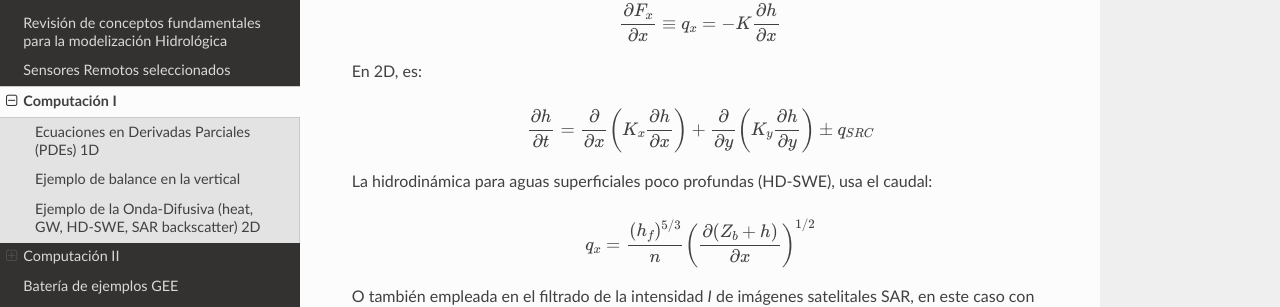
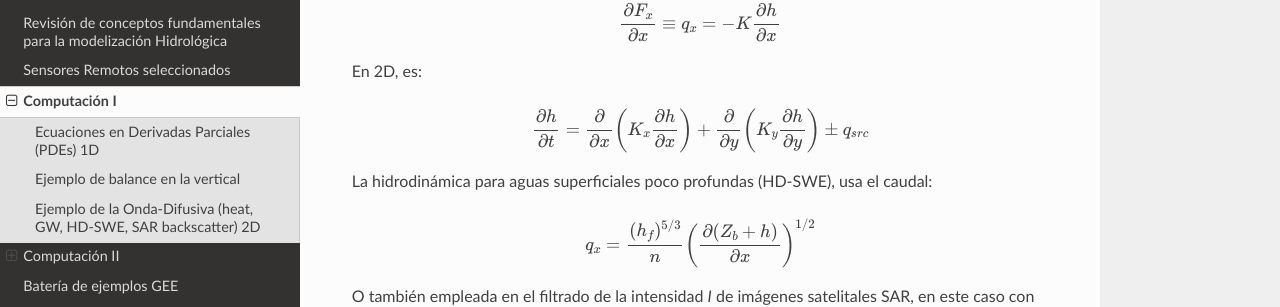
Before and after one commit to ivillamadrid/HidrologiaXXI, a Sphinx documentation site: the page built from docs/source/computacion.rst, in a window 1280 px wide and 900 px high, scrolled down 898 px. Shown: the part 152-459 px from the top of the window. Built offline with Sphinx 7.4.7 and the Read the Docs theme 2.0.0, drawn with Linux system fonts in a browser that asks for light colours.

```diff
--- a/docs/source/computacion.rst
+++ b/docs/source/computacion.rst
@@ -52,7 +52,7 @@ En 2D, es:
 
 .. math::
 
-  \frac{\partial h}{\partial t}=\frac{\partial }{\partial x}  \left( K_x \frac{\partial h}{\partial x} \right) + \frac{\partial }{\partial y}  \left( K_y \frac{\partial h}{\partial y} \right) \pm q_{SRC}
+  \frac{\partial h}{\partial t}=\frac{\partial }{\partial x}  \left( K_x \frac{\partial h}{\partial x} \right) + \frac{\partial }{\partial y}  \left( K_y \frac{\partial h}{\partial y} \right) \pm q_{src}
 
 La hidrodinámica para aguas superficiales poco profundas (HD-SWE), usa el caudal:
 
```
